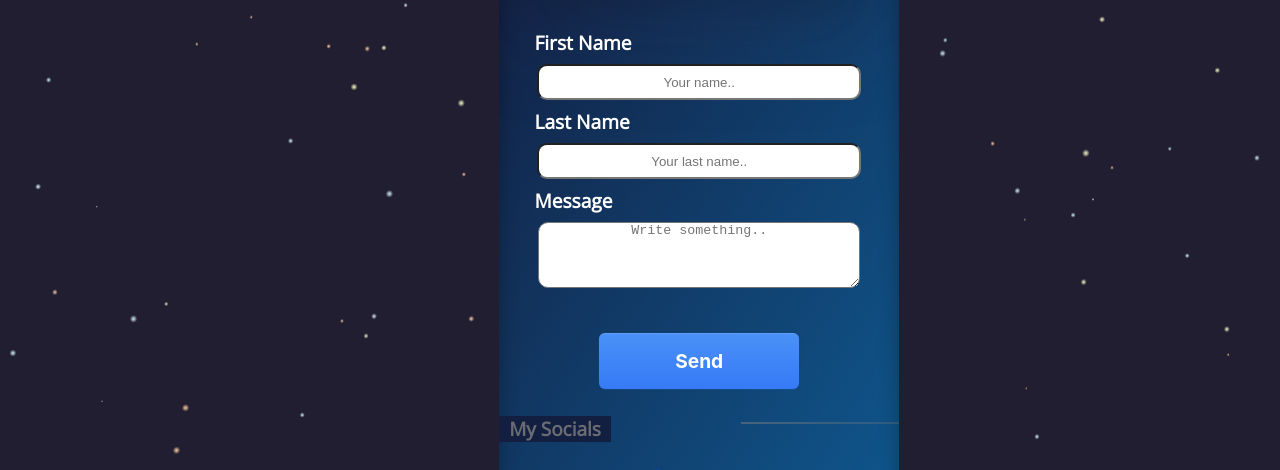
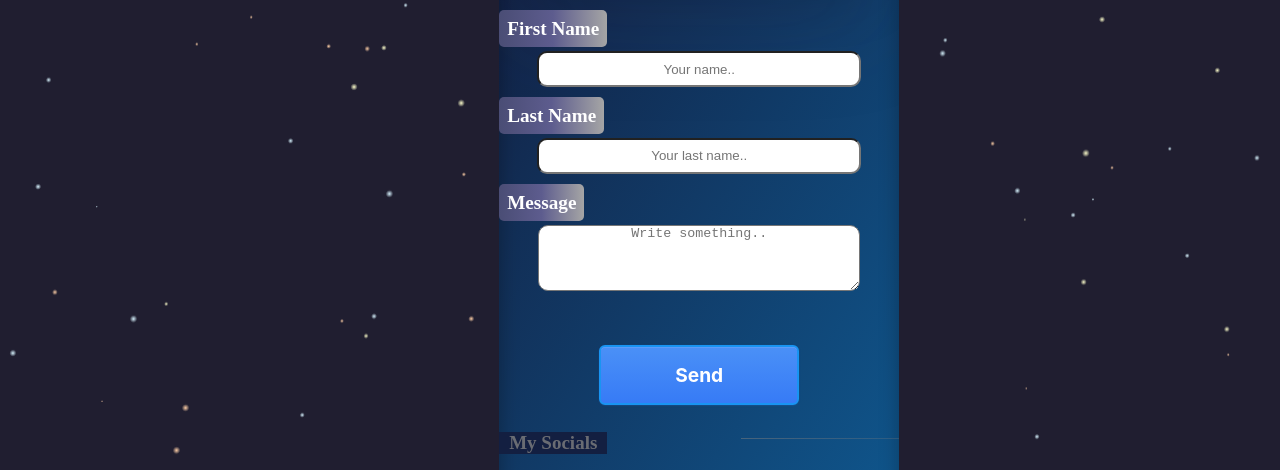
Before and after one commit to Lamboserker/portfolio, a website: page contact.html in a window 1280 px wide. Shown: the part 264-734 px from the top of the page. Drawn offline with nearby package versions, Linux system fonts and the light colour scheme.

Commit message:
Responsive

```diff
--- a/about-me.css
+++ b/about-me.css
@@ -105,3 +105,8 @@
   background-color: #00ff00;
   border-color: #00ff00;
 }
+
+
+.navi{
+  font-size: larger;
+}
--- a/contact.css
+++ b/contact.css
@@ -9,8 +9,7 @@
 
 /*general*/
 body {
-  font-family: "Open Sans", sans-serif;
-  color: white;
+  font-family: -apple-system, BlinkMacSystemFont, "Roboto", sans-serif "Open Sans";
   position: relative;
 }
 
@@ -51,11 +50,11 @@ header {
 /*Media Querry for Container*/
 @media (max-width: 701px) {
   .container {
-    width: 100%;
+    width: 80%;
     height: 630px;
     position: absolute;
     top: 17%;
-    left: 0;
+    left: 10%;
     display: flex;
     flex-direction: column;
     align-items: center;
@@ -63,6 +62,44 @@ header {
     overflow: hidden;
   }
 }
+
+@media (min-width: 735px) {
+  .container {
+    width: 60%;
+    height: 630px;
+    position: absolute;
+    top: 17%;
+    left: 20%;
+
+    display: flex;
+    flex-direction: column;
+    align-items: center;
+    z-index: 1;
+    overflow: hidden;
+  }
+}
+
+@media (min-width: 1191px) {
+  .container {
+    background: #131f41;
+  background: -webkit-linear-gradient(top left, #131f41, #1994f2);
+  background: -moz-linear-gradient(top left, #131f41, #05355a);
+  background: linear-gradient(to bottom right, #131f41, #0f578e);
+  box-shadow: inset 0px 0px 20px rgba(0, 0, 0, 0.3);
+  border-radius: 9px;
+  width: 400px;
+  height: 630px;
+  position: relative;
+  top: 4rem;
+  left: 39%;
+  display: flex;
+  flex-direction: column;
+  align-items: center;
+  z-index: 1;
+  overflow: hidden;
+}
+  }
+
 
 .head {
   width: 100%;
@@ -78,6 +115,8 @@ header {
   margin: 1rem;
   font-size: 3rem;
   font-weight: bold;
+  color: white;
+
 }
 
 .form {
@@ -92,18 +131,37 @@ form {
 }
 
 label {
-  margin-left: 2.2rem;
-  align-self: flex-start;
-  margin-bottom: 0.5rem;
+  margin-left: 0rem;
+  align-self: start;
+  margin-bottom: 0.7rem;
   font-weight: bolder;
   font-size: larger;
+  color: white;
+
+
+}
+
+mark{
+  padding: 0.5rem ;
+  background:linear-gradient(to right, #4A4D75, #5D5C8E, #A5A5A5);
+  border-radius: 5px;
+  color: white;
+
 }
 
 input,
 textarea {
-  margin-bottom: 0.5rem;
+  margin-bottom: 1.1rem;
   text-align: center;
+
   border-radius: 10px;
+}
+
+input:focus,
+textarea:focus {
+  outline: none;
+  box-shadow: 0 0 5px rgba(25, 148, 242, 0.5);
+  border-color: #05355a;
 }
 
 .button-10 {
@@ -112,12 +170,11 @@ textarea {
   display: flex;
   flex-direction: column;
   align-items: center;
-  padding: 6px 14px;
   font-family: -apple-system, BlinkMacSystemFont, "Roboto", sans-serif;
   font-weight: bold;
   font-size: 1.2rem;
   border-radius: 6px;
-  border: none;
+  border: 2px solid #1994f2;
   width: 200px;
   padding: 1rem;
   color: #fff;
@@ -128,9 +185,12 @@ textarea {
   user-select: none;
   -webkit-user-select: none;
   touch-action: manipulation;
+  transition: all 0.3s ease;
 }
 
 .button-10:hover {
+  background: #05355a;
+  border-color: #1994f2;
   box-shadow: inset 0px 0.8px 0px -0.25px rgba(255, 255, 255, 0.2),
     0px 0.5px 1.5px rgba(54, 122, 246, 0.25),
     0px 0px 0px 3.5px rgba(58, 108, 217, 0.5);
--- a/contact.html
+++ b/contact.html
@@ -31,7 +31,7 @@
         </div>
         <div class="form">
           <form>
-            <label for="fname">First Name</label>
+            <label for="fname"><mark>First Name</mark></label>
 
             <input
               type="text"
@@ -42,7 +42,7 @@
               style="width: 80%; height: 2rem"
             />
 
-            <label for="lname">Last Name</label>
+            <label for="lname"><mark>Last Name</mark></label>
 
             <input
               type="text"
@@ -52,7 +52,7 @@
               style="width: 80%; height: 2rem"
             />
 
-            <label for="subject">Message</label>
+            <label for="subject"><mark>Message</mark></label>
 
             <textarea
               id="subject"
--- a/main.css
+++ b/main.css
@@ -3,3 +3,7 @@
   padding: 0;
   margin: 0;
 }
+
+.navi{
+  font-size: larger;
+}
```
Also changed, not shown: index.html (+1 -1 lines), über-mich.html (+5 -3 lines).
